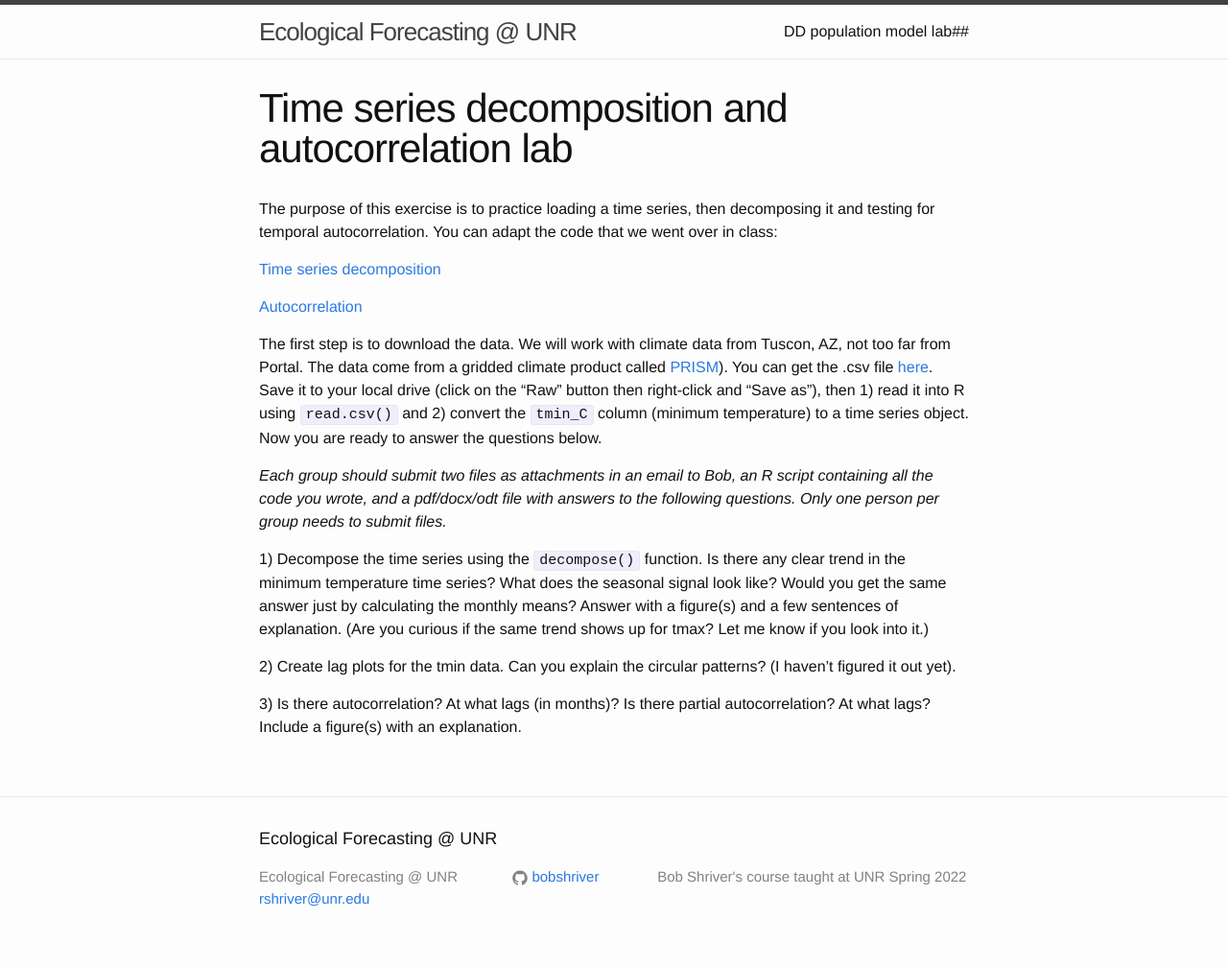
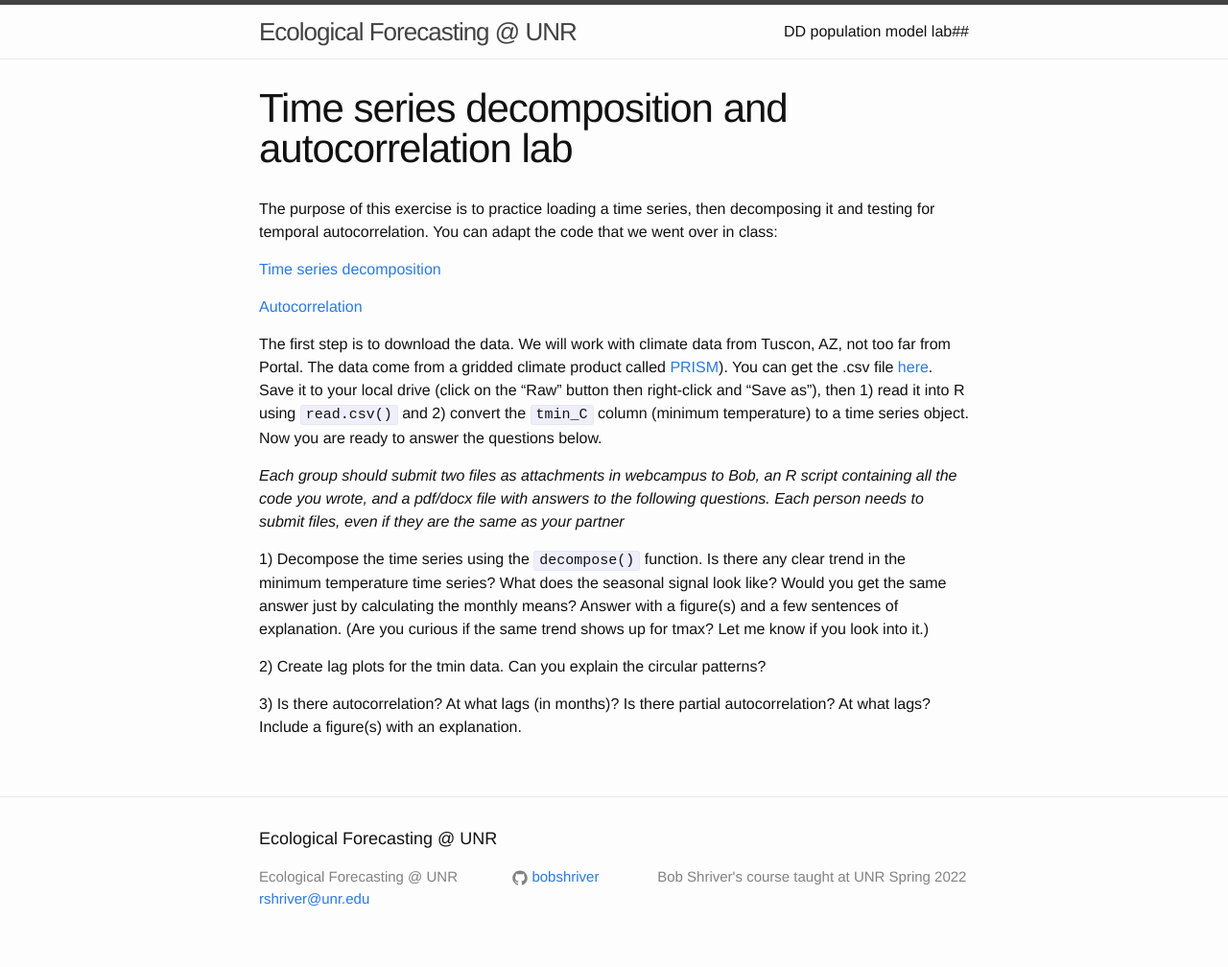
Before and after one commit to bobshriver/UNR-EcoForecast, a Jekyll site: the page built from labs/ts_decomp_autocorr.md, in a window 1280 px wide. Shown: the whole page at 96% size. Built offline with Jekyll 4.4.1, drawn with Linux system fonts in a browser that asks for light colours.

Commit message:
Update lab2

```diff
--- a/labs/ts_decomp_autocorr.html
+++ b/labs/ts_decomp_autocorr.html
@@ -356,10 +356,10 @@ pre code {
 <p><a href="https://github.com/bobshriver/UNR-EcoForecast/blob/main/lectures/decomp_tutorial.R">Time series decomposition</a></p>
 <p><a href="https://github.com/bobshriver/UNR-EcoForecast/blob/main/lectures/autocorrelation.R">Autocorrelation</a></p>
 <p>The first step is to download the data. We will work with climate data from Tuscon, AZ, not too far from Portal. The data come from a gridded climate product called <a href="http://www.prism.oregonstate.edu/explorer/">PRISM</a>). You can get the .csv file <a href="https://github.com/bobshriver/UNR-EcoForecast/blob/main/data/tucson_prism_monthly.csv">here</a>. Save it to your local drive (click on the “Raw” button then right-click and “Save as”), then 1) read it into R using <code>read.csv()</code> and 2) convert the <code>tmin_C</code> column (minimum temperature) to a time series object. Now you are ready to answer the questions below.</p>
-<p><em>Each group should submit two files as attachments in an email to Bob, an R script containing all the code you wrote, and a pdf/docx/odt file with answers to the following questions. Only one person per group needs to submit files.</em></p>
+<p><em>Each group should submit two files as attachments in webcampus to Bob, an R script containing all the code you wrote, and a pdf/docx file with answers to the following questions. Each person needs to submit files, even if they are the same as your partner</em></p>
 <ol style="list-style-type: decimal">
 <li><p>Decompose the time series using the <code>decompose()</code> function. Is there any clear trend in the minimum temperature time series? What does the seasonal signal look like? Would you get the same answer just by calculating the monthly means? Answer with a figure(s) and a few sentences of explanation. (Are you curious if the same trend shows up for tmax? Let me know if you look into it.)</p></li>
-<li><p>Create lag plots for the tmin data. Can you explain the circular patterns? (I haven’t figured it out yet).</p></li>
+<li><p>Create lag plots for the tmin data. Can you explain the circular patterns?</p></li>
 <li><p>Is there autocorrelation? At what lags (in months)? Is there partial autocorrelation? At what lags? Include a figure(s) with an explanation.</p></li>
 </ol>
 
--- a/labs/ts_decomp_autocorr.md
+++ b/labs/ts_decomp_autocorr.md
@@ -22,7 +22,7 @@ Save it to your local drive (click on the "Raw" button then right-click and
 convert the `tmin_C` column (minimum temperature) to a time series object.
 Now you are ready to answer the questions below.
 
-*Each group should submit two files as attachments in an email to Bob,  an R script containing all the code you wrote, and a pdf/docx/odt file with answers to the following questions. Only one person per group needs to submit files.*
+*Each group should submit two files as attachments in webcampus to Bob,  an R script containing all the code you wrote, and a pdf/docx file with answers to the following questions. Each person needs to submit files, even if they are the same as your partner*
 
 1) Decompose the time series using the `decompose()` function. Is there any clear
 trend in the minimum temperature time series? What does the seasonal signal look
@@ -32,6 +32,6 @@ sentences of explanation. (Are you curious if the same trend shows up for
 tmax? Let me know if you look into it.)
 
 2) Create lag plots for the tmin data. Can you explain the circular patterns?
-(I haven't figured it out yet).
+
 
 3) Is there autocorrelation? At what lags (in months)? Is there partial autocorrelation? At what lags? Include a figure(s) with an explanation.
```
